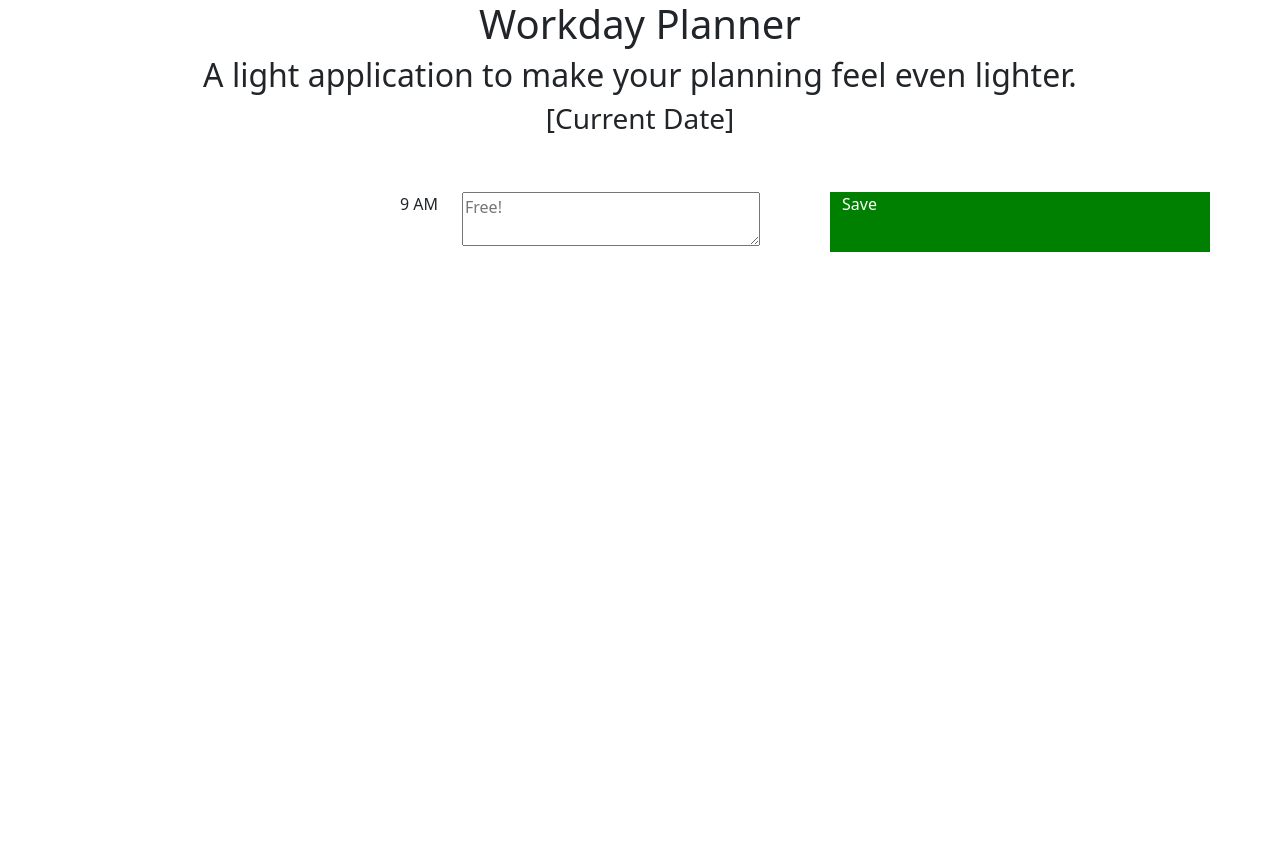
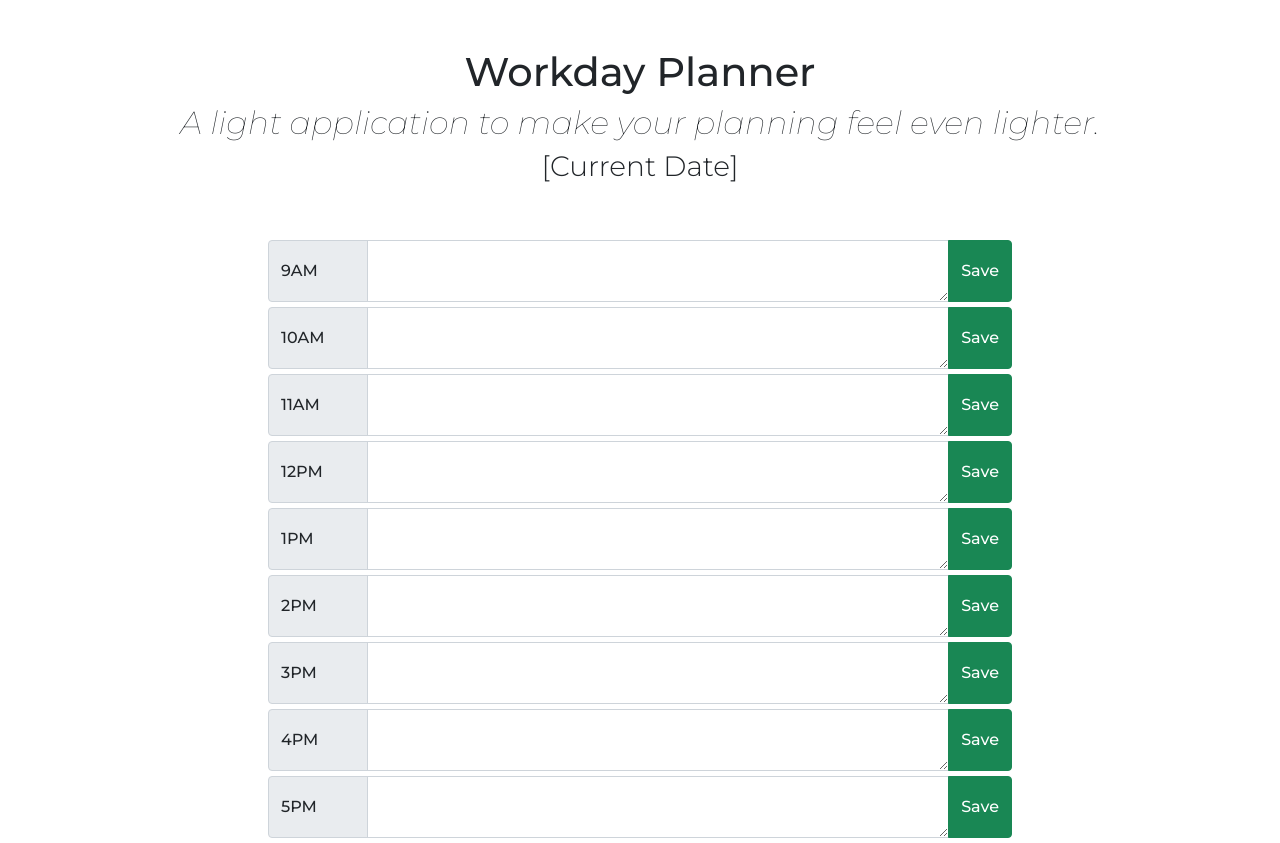
Before and after one commit to tjvig94/daily-planner, a plain HTML site: page index.html in a window 1280 px wide. Before the commit the page ends 800 px from the top, so only its background shows below. Drawn offline with nearby package versions, Linux system fonts and the light colour scheme.

Commit message:
Time and tasks saved in local storage

```diff
--- a/assets/css/style.css
+++ b/assets/css/style.css
@@ -1,8 +1,33 @@
-div.task {
-    margin: 0;
+body {
+    font-family: 'Montserrat', sans-serif;
+    font-weight: 300;
 }
 
-div.save {
-    background-color: green;
-    color: white;
+h1 {
+    font-family: 'Montserrat', sans-serif;
+    font-weight: 500;
 }
+
+h2 {
+    font-family: 'Montserrat', sans-serif;
+    font-weight: 100;
+    font-style: italic;
+}
+
+h3 {
+    font-family: 'Montserrat', sans-serif;
+    font-weight: 300;
+}
+
+span.input-group-text {
+    width: 100px;
+}
+
+div.input-group {
+    margin-bottom: 5px;
+}
+
+main.planner-box {
+    width: 60%;
+    margin: auto;
+}
--- a/assets/js/script.js
+++ b/assets/js/script.js
@@ -0,0 +1,24 @@
+$(document).ready(function() {
+
+    let allTasks = [];
+    let parsedTasks = JSON.parse(localStorage.getItem("Tasks"));
+
+    function saveTask() {
+        let currentHour = $(this).data("time");
+        let currentTask = $("#" + currentHour).val();
+        let newTask = {
+            "time": currentHour,
+            "task": currentTask
+        };
+        // need to check if tasktime is already used, and to replace that task if it exists already
+
+        allTasks.push(newTask);
+
+        localStorage.setItem("Tasks", JSON.stringify(allTasks));
+    };
+
+    $(".btn").on("click", saveTask);
+
+    console.log(parsedTasks[0].task);
+
+});
--- a/index.html
+++ b/index.html
@@ -7,13 +7,15 @@
     <link rel="stylesheet" href="assets/css/reset.css">
     <link href="https://cdn.jsdelivr.net/npm/bootstrap@5.0.0-beta1/dist/css/bootstrap.min.css" rel="stylesheet" integrity="sha384-giJF6kkoqNQ00vy+HMDP7azOuL0xtbfIcaT9wjKHr8RbDVddVHyTfAAsrekwKmP1" crossorigin="anonymous">
     <link rel="stylesheet" href="assets/css/style.css">
+    <link rel="preconnect" href="https://fonts.gstatic.com">
+    <link href="https://fonts.googleapis.com/css2?family=Montserrat:ital,wght@0,300;0,500;1,100&display=swap" rel="stylesheet">
     <!-- jQuery -->
     <script src="https://code.jquery.com/jquery-3.5.1.js" integrity="sha256-QWo7LDvxbWT2tbbQ97B53yJnYU3WhH/C8ycbRAkjPDc=" crossorigin="anonymous"></script>
     <title>Workday Planner</title>
 </head>
 <body>
 
-    <header class="page-header mb-5">
+    <header class="page-header mt-5 mb-5">
         <div class="container-fluid">
             <div class="row">
                 <div class="col text-center">
@@ -28,14 +30,64 @@
     <main class="planner-box mt-5">
         <div class="container">
             <div class="row">
-                <div class="col task task-time">
-                    <p class="text-end">9 AM</p>
+                <div class="input-group">
+                    <span class="input-group-text">9AM</span>
+                    <textarea id="nine-am" class="form-control hour-input" data-time="nine-am" aria-label="With textarea"></textarea>
+                    <button type="button" class="btn btn-success" data-time="nine-am">Save</button>
                 </div>
-                <div class="col task task-text">
-                    <textarea name="task" id="nine-am" cols="30" rows="2" placeholder="Free!"></textarea>
+            </div>
+            <div class="row">
+                <div class="input-group">
+                    <span class="input-group-text hour-input">10AM</span>
+                    <textarea id="ten-am"class="form-control" aria-label="With textarea"></textarea>
+                    <button type="button" class="btn btn-success" data-time="ten-am">Save</button>
                 </div>
-                <div class="col task save">
-                    <p>Save</p>
+            </div>
+            <div class="row">
+                <div class="input-group">
+                    <span class="input-group-text hour-input">11AM</span>
+                    <textarea id="eleven-am" class="form-control" aria-label="With textarea"></textarea>
+                    <button type="button" class="btn btn-success" data-time="eleven-am">Save</button>
+                </div>
+            </div>
+            <div class="row">
+                <div class="input-group">
+                    <span class="input-group-text hour-input">12PM</span>
+                    <textarea id="twelve-pm" class="form-control" aria-label="With textarea"></textarea>
+                    <button type="button" class="btn btn-success" data-time="twelve-pm">Save</button>
+                </div>
+            </div>
+            <div class="row">
+                <div class="input-group">
+                    <span class="input-group-text hour-input">1PM</span>
+                    <textarea id="one-pm" class="form-control" aria-label="With textarea"></textarea>
+                    <button type="button" class="btn btn-success" data-time="one-pm">Save</button>
+                </div>
+            </div>
+            <div class="row">
+                <div class="input-group">
+                    <span class="input-group-text hour-input">2PM</span>
+                    <textarea id="two-pm" class="form-control" aria-label="With textarea"></textarea>
+                    <button type="button" class="btn btn-success" data-time="two-pm">Save</button>
+                </div>
+            </div>
+            <div class="row">
+                <div class="input-group">
+                    <span class="input-group-text hour-input">3PM</span>
+                    <textarea id="three-pm" class="form-control" aria-label="With textarea"></textarea>
+                    <button type="button" class="btn btn-success" data-time="three-pm">Save</button>
+                </div>
+            </div>
+            <div class="row">
+                <div class="input-group">
+                    <span class="input-group-text hour-input">4PM</span>
+                    <textarea id="four-pm" class="form-control" aria-label="With textarea"></textarea>
+                    <button type="button" class="btn btn-success" data-time="four-pm">Save</button>
+                </div>
+                <div class="input-group">
+                    <span class="input-group-text hour-input">5PM</span>
+                    <textarea id="five-pm" class="form-control" aria-label="With textarea"></textarea>
+                    <button type="button" class="btn btn-success" data-time="five-pm">Save</button>
                 </div>
             </div>
         </div>
```
